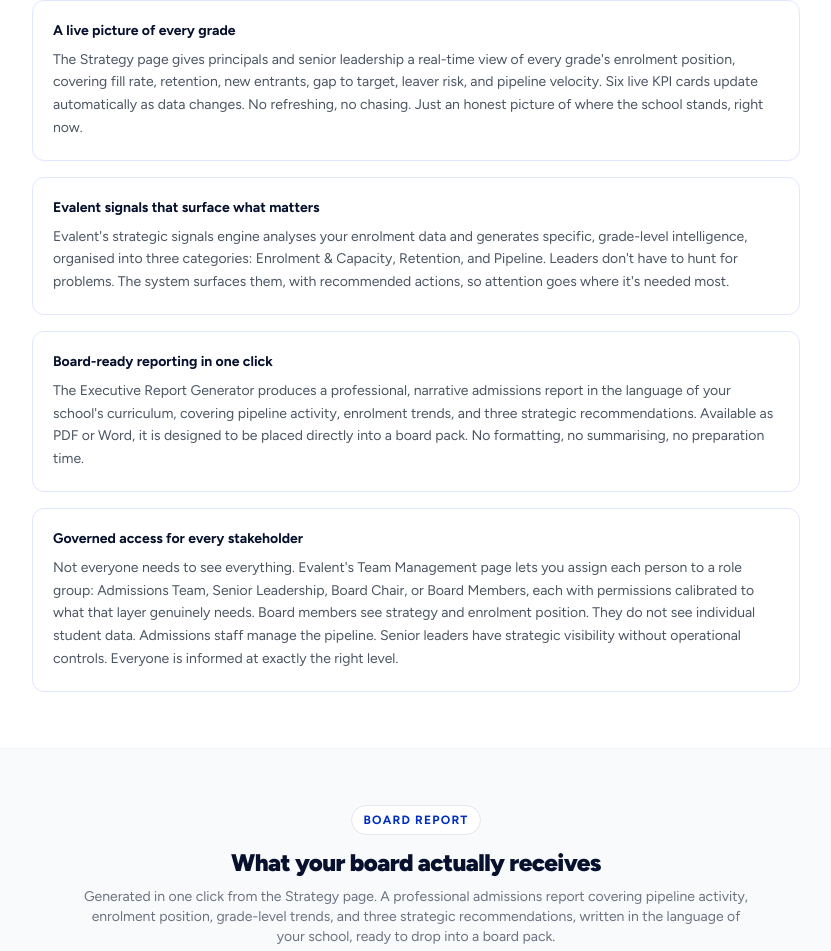
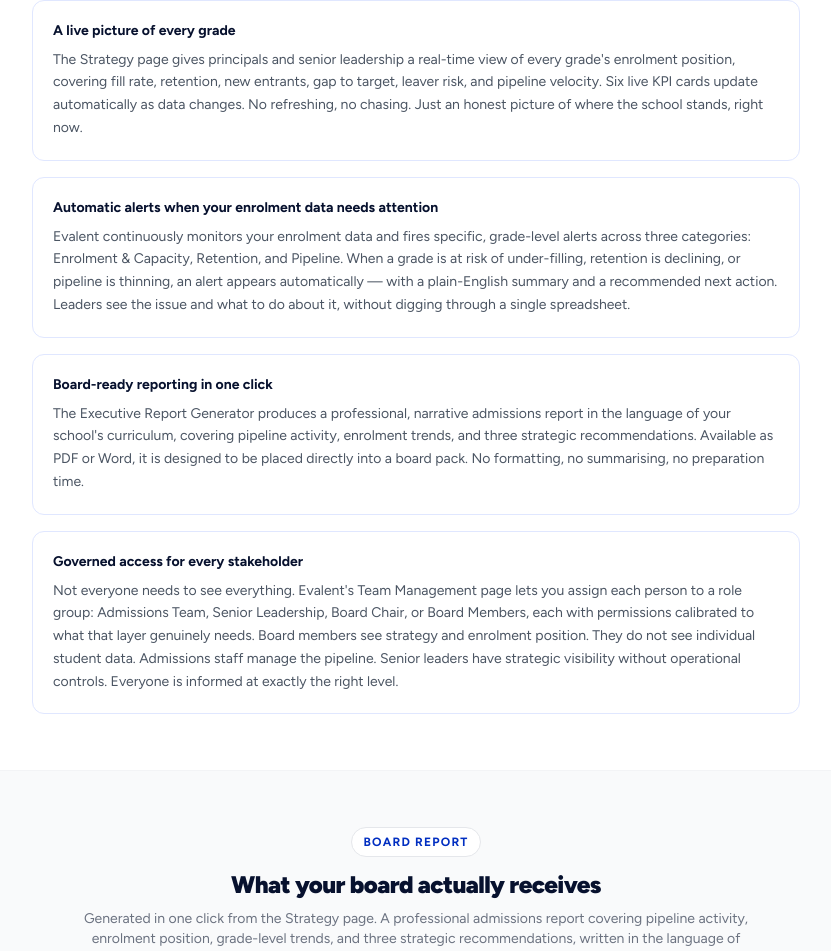
Before and after one commit to wigsbury-ui/evalent-marketing, a Next.js app: page /why/decision-making in a window 1280 px wide. Shown: the part 1377-2328 px from the top of the page, without its empty margins (224-1055 px from the left). Built offline with nearby package versions, Linux system fonts and the light colour scheme.

Commit message:
copy: clarify Evalent signals card — automatic alerts with recommended actions

```diff
--- a/src/app/why/decision-making/page.tsx
+++ b/src/app/why/decision-making/page.tsx
@@ -62,9 +62,9 @@ export default function Page() {
             </div>
 
             <div className="border border-indigo-100 rounded-xl p-5">
-              <h3 className="text-sm font-bold text-navy mb-2">Evalent signals that surface what matters</h3>
+              <h3 className="text-sm font-bold text-navy mb-2">Automatic alerts when your enrolment data needs attention</h3>
               <p className="text-sm text-gray-600 leading-relaxed">
-                Evalent&apos;s strategic signals engine analyses your enrolment data and generates specific, grade-level intelligence, organised into three categories: Enrolment &amp; Capacity, Retention, and Pipeline. Leaders don&apos;t have to hunt for problems. The system surfaces them, with recommended actions, so attention goes where it&apos;s needed most.
+                Evalent continuously monitors your enrolment data and fires specific, grade-level alerts across three categories: Enrolment &amp; Capacity, Retention, and Pipeline. When a grade is at risk of under-filling, retention is declining, or pipeline is thinning, an alert appears automatically — with a plain-English summary and a recommended next action. Leaders see the issue and what to do about it, without digging through a single spreadsheet.
               </p>
             </div>
 
```
